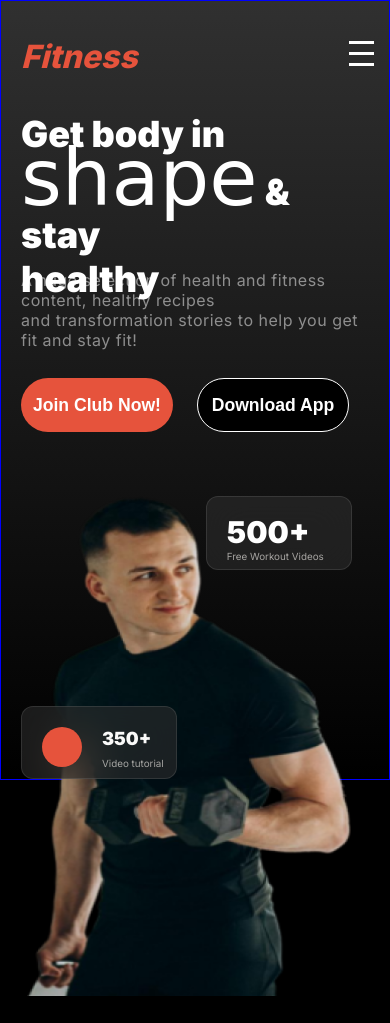
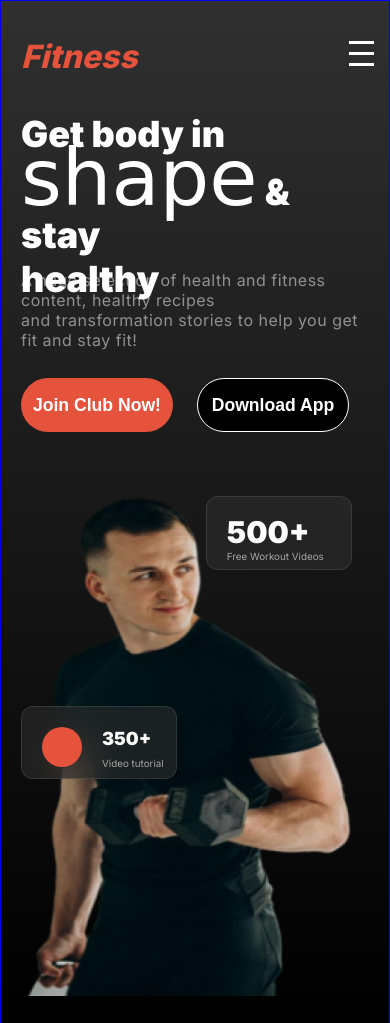
Before and after one commit to Walid-3105/assignment-2-responsible, a plain HTML site: page index.html in a window 390 px wide. Before the commit the page ends 996 px from the top, so only its background shows below. Drawn offline with Linux system fonts and the light colour scheme; a web font is replaced by a local one.

Commit message:
width change for mobile device

```diff
--- a/index.html
+++ b/index.html
@@ -36,7 +36,7 @@
                     </div>
                 </div>
                 <div>
-                    <img class="header-img" src="images/Images 2.png" alt="">
+                    <img class="header-img" src="images/Images 2.png" alt="picture">
                 <div class="card display-flex">
                     <div class="card-1">
                         <p class="icon"></p>
@@ -56,5 +56,6 @@
             </section>
         </section>
     </header>
+
 </body>
 </html>
--- a/styles/style.css
+++ b/styles/style.css
@@ -223,12 +223,19 @@ p {
 }
 /* header section ends here */
 
+
+
+
+
 /* Responsible for mobile device */
 @media screen and (max-width: 576px) {
     .heading-section{
         flex-direction: column;
     }
-
+    .header{
+        width: 393px;
+        height: 1024px;
+    }
     .header-img{
         width: 352px;
         position: none;
```
